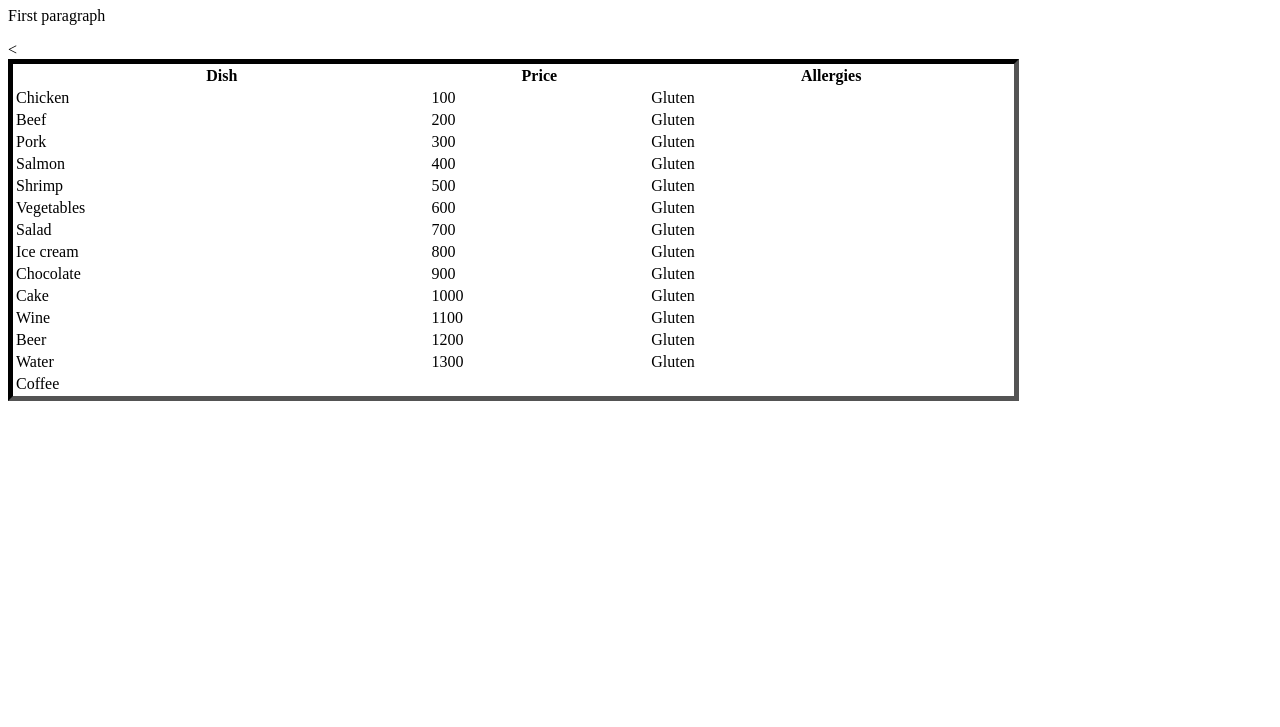
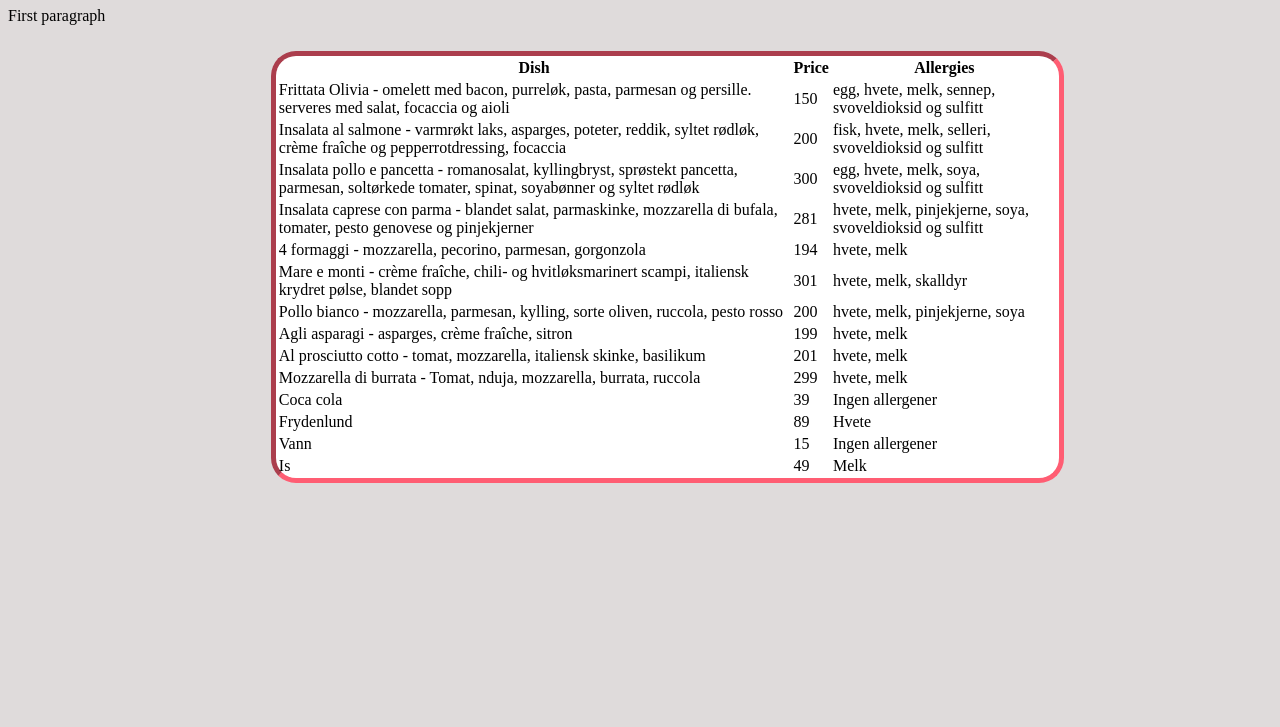
Before and after one commit to adrkaar/simplemenu, a plain HTML site: page index.html in a window 1280 px wide. Shown: the part 73-800 px from the top of the page. Drawn offline with Linux system fonts and the light colour scheme.

Commit message:
La til 12 retter og tre enheter som inneholder væske

```diff
--- a/index.html
+++ b/index.html
@@ -5,7 +5,6 @@
         <meta name="viewport" content="width=device-width, inital-scale=1.0">
         <link rel="stylesheet" type="text/css" href="./style/style.css">
         <title>Simple Menu</title>
-        <!--Create missing tags in head-->
     </head>
     <body>
 
@@ -24,72 +23,73 @@
                         <th>Allergies</th>
                     </tr>
                     <tr>
-                        <td>Chicken</td>
-                        <td>100</td>
-                        <td>Gluten</td>
+                        <td>Frittata Olivia - omelett med bacon, purreløk, pasta, parmesan og persille. serveres med salat, focaccia og aioli</td>
+                        <td>150</td>
+                        <td>egg, hvete, melk, sennep, svoveldioksid og sulfitt</td>
                     </tr>
                     <tr>
-                        <td>Beef</td>
+                        <td>Insalata al salmone - varmrøkt laks, asparges, poteter, reddik, syltet rødløk, crème fraîche og pepperrotdressing, focaccia</td>
                         <td>200</td>
-                        <td>Gluten</td>
+                        <td>fisk, hvete, melk, selleri, svoveldioksid og sulfitt</td>
                     </tr>
                     <tr>
-                        <td>Pork</td>
+                        <td>Insalata pollo e pancetta  - romanosalat, kyllingbryst, sprøstekt pancetta, parmesan, soltørkede tomater, spinat, soyabønner og syltet rødløk</td>
                         <td>300</td>
-                        <td>Gluten</td>
+                        <td>egg, hvete, melk, soya, svoveldioksid og sulfitt</td>
                     </tr>
                     <tr>
-                        <td>Salmon</td>
-                        <td>400</td>
-                        <td>Gluten</td>
+                        <td>Insalata caprese con parma - blandet salat, parmaskinke, mozzarella di bufala, tomater, pesto genovese og pinjekjerner</td>
+                        <td>281</td>
+                        <td>hvete, melk, pinjekjerne, soya, svoveldioksid og sulfitt</td>
                     </tr>
                     <tr>
-                        <td>Shrimp</td>
-                        <td>500</td>
-                        <td>Gluten</td>
+                        <td>4 formaggi - mozzarella, pecorino, parmesan, gorgonzola</td>
+                        <td>194</td>
+                        <td>hvete, melk</td>
                     </tr>
                     <tr>
-                        <td>Vegetables</td>
-                        <td>600</td>
-                        <td>Gluten</td>
+                        <td>Mare e monti - crème fraîche, chili- og hvitløksmarinert scampi, italiensk krydret pølse, blandet sopp </td>
+                        <td>301</td>
+                        <td>hvete, melk, skalldyr</td>
                     </tr>
                     <tr>
-                        <td>Salad</td>
-                        <td>700</td>
-                        <td>Gluten</td>
+                        <td>Pollo bianco - mozzarella, parmesan, kylling, sorte oliven, ruccola, pesto rosso</td>
+                        <td>200</td>
+                        <td>hvete, melk, pinjekjerne, soya</td>
                     </tr>
                     <tr>
-                        <td>Ice cream</td>
-                        <td>800</td>
-                        <td>Gluten</td>
+                        <td>Agli asparagi - asparges, crème fraîche, sitron</td>
+                        <td>199</td>
+                        <td>hvete, melk</td>
                     </tr>
                     <tr>
-                        <td>Chocolate</td>
-                        <td>900</td>
-                        <td>Gluten</td>
+                        <td>Al prosciutto cotto - tomat, mozzarella, italiensk skinke, basilikum</td>
+                        <td>201</td>
+                        <td>hvete, melk</td>
                     </tr>
                     <tr>
-                        <td>Cake</td>
-                        <td>1000</td>
-                        <td>Gluten</td>
+                        <td>Mozzarella di burrata - Tomat, nduja, mozzarella, burrata, ruccola</td>
+                        <td>299</td>
+                        <td>hvete, melk</td>
                     </tr>
                     <tr>
-                        <td>Wine</td>
-                        <td>1100</td>
-                        <td>Gluten</td>
+                        <td>Coca cola</td>
+                        <td>39</td>
+                        <td>Ingen allergener</td>
                     </tr>
                     <tr>
-                        <td>Beer</td>
-                        <td>1200</td>
-                        <td>Gluten</td>
+                        <td>Frydenlund</td>
+                        <td>89</td>
+                        <td>Hvete</td>
                     </tr>
                     <tr>
-                        <td>Water</td>
-                        <td>1300</td>
-                        <td>Gluten</td>
+                        <td>Vann</td>
+                        <td>15</td>
+                        <td>Ingen allergener</td>
                     </tr>
                     <tr>
-                        <td>Coffee</td>
-                        <
+                        <td>Is</td>
+                        <td>49</td>
+                        <td>Melk</td>
     </body>
 </html>
--- a/style/style.css
+++ b/style/style.css
@@ -11,13 +11,29 @@ table {
 /* Center content on the page with body*/
 body {
     align-items: center;
+    background-color: #dfdbdb;
+}
+
+/* Hoved container*/
+#container {
+    align-items: center;
+
 }
 
 /* Center the table on the website*/
 table {
     align-items: center;
+    justify-content: center;
+    background-color: #FFFFFF;
+    border-radius: 25px;
+    border-color: #FF5D73;
+    width: 80%;
 }
 
 #menu {
     align-items: center;
+    padding: 10px;
+    margin-left: 20%;
 }
+
+/* Center everything on the page with the id container*/
```
